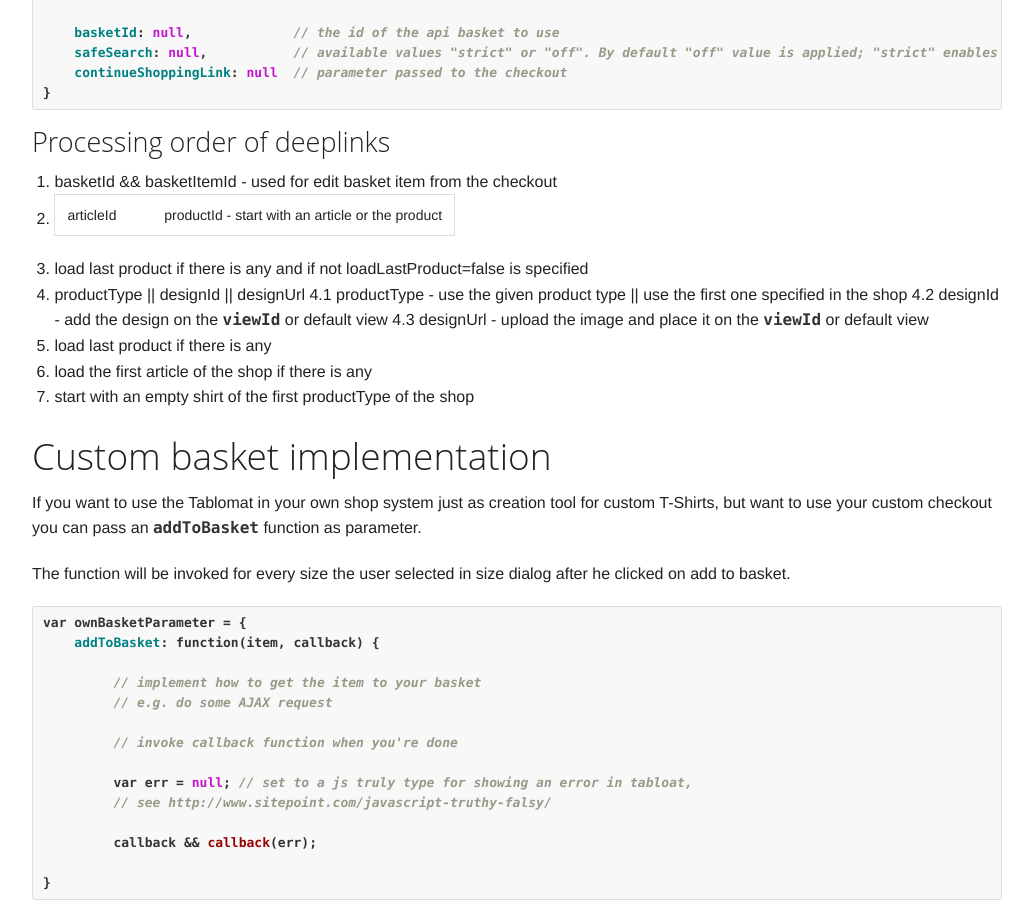
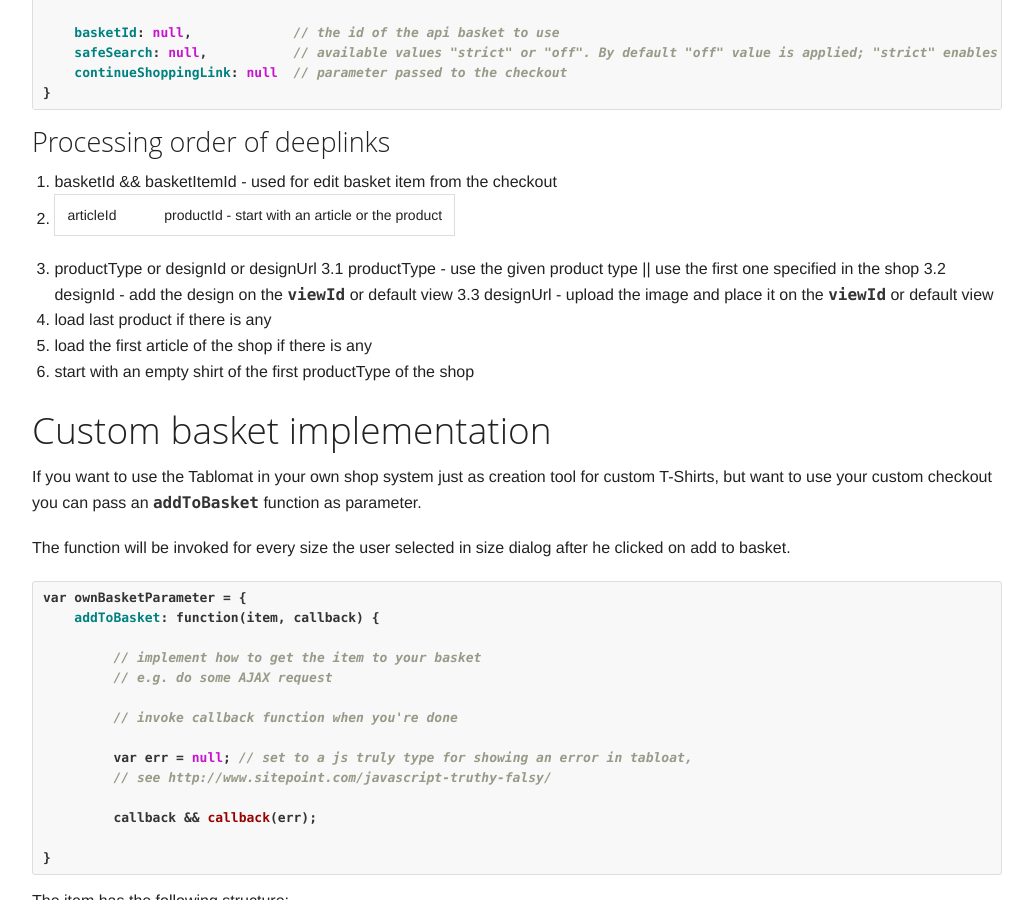
Before and after one commit to spreadshirt/apps, a Jekyll site: the page built from tablomat.md, in a window 1280 px wide and 900 px high, scrolled down 2429 px. Shown: the whole window, without its empty margins (123-1156 px from the left). Built offline with Jekyll 4.4.1, drawn with Linux system fonts in a browser that asks for light colours; Markdown is read by kramdown in place of the engine named in the settings.

Commit message:
Create tablomat.md
updated deeplink processing order

```diff
--- a/tablomat.md
+++ b/tablomat.md
@@ -134,14 +134,13 @@ var possibleParameter = {
 
 1. basketId && basketItemId - used for edit basket item from the checkout
 2. articleId || productId - start with an article or the product
-3. load last product if there is any and if not loadLastProduct=false is specified
-4. productType || designId || designUrl
-    4.1 productType - use the given product type || use the first one specified in the shop
-    4.2 designId - add the design on the `viewId` or default view
-    4.3 designUrl - upload the image and place it on the `viewId` or default view
-5. load last product if there is any
-6. load the first article of the shop if there is any
-7. start with an empty shirt of the first productType of the shop
+3. productType or designId or designUrl
+    3.1 productType - use the given product type || use the first one specified in the shop
+    3.2 designId - add the design on the `viewId` or default view
+    3.3 designUrl - upload the image and place it on the `viewId` or default view
+4. load last product if there is any
+5. load the first article of the shop if there is any
+6. start with an empty shirt of the first productType of the shop
 
 Custom basket implementation
 ---
```
